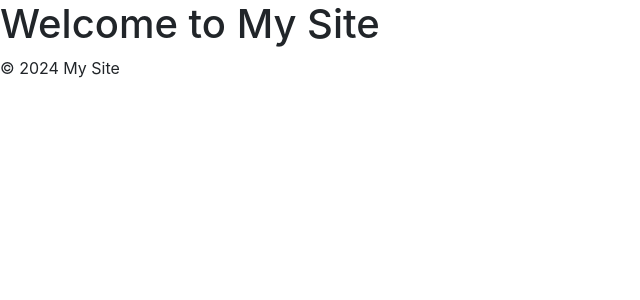
After one commit to Gambit1583/Diabetes-App, a Django app: template blog/templates/blog/index.html in a window 1280 px wide. The commit adds this page. Shown: the top 300 px of the page, without its empty margins (0-640 px from the left). Run offline with Django 4.2, Linux system fonts and the light colour scheme; the template is opened without the code that fills it, so the values that code supplies are empty; parts of the project's set-up code (start-up, migrations or seed data) failed here and were passed over; some libraries are stand-ins or nearby versions.

Commit message:
Added bootstrap to base html

```diff
--- a/blog/templates/blog/index.html
+++ b/blog/templates/blog/index.html
@@ -7,11 +7,11 @@
         {% for post in post_list %}
         <div class="col-md-4">
             <div class="card mb-4">
-                <!-- <img class="card-img-top" src="{% if post.featured_image %}{{ post.featured_image.url }}{% else %}{% static 'images/default.jpg' %}{% endif %}" alt="{{ post.title }}"> -->
+                <img class="card-img-top" src="{% if post.featured_image %}{{ post.featured_image.url }}{% else %}{% static 'images/default.jpg' %}{% endif %}" alt="{{ post.title }}">
                 <div class="card-body">
                     <h2 class="card-title">{{ post.title }}</h2>
                     <p class="card-text">{{ post.excerpt }}</p>
-                    <a href="{% url 'blog_detail' post.slug %}" class="btn btn-primary">Read More</a>
+
                 </div>
             </div>
         </div>
--- /dev/null
+++ b/templates/base.html
@@ -0,0 +1,21 @@
+{% load static %}
+
+<!DOCTYPE html>
+<html>
+    <head>
+        <title>{% block title %}My Site{% endblock %}</title>
+        <link rel="stylesheet" href="https://stackpath.bootstrapcdn.com/bootstrap/4.5.2/css/bootstrap.min.css">
+        <link rel="stylesheet" type="text/css" href="{% static 'styles.css' %}">
+    </head>
+    <body>
+        <header>
+            <h1>Welcome to My Site</h1>
+        </header>
+            <main>
+                {% block content %}{% endblock %}
+            </main>
+            <footer>
+                <p>&copy; 2024 My Site</p>
+            </footer>
+        </body>
+        </html>
```
